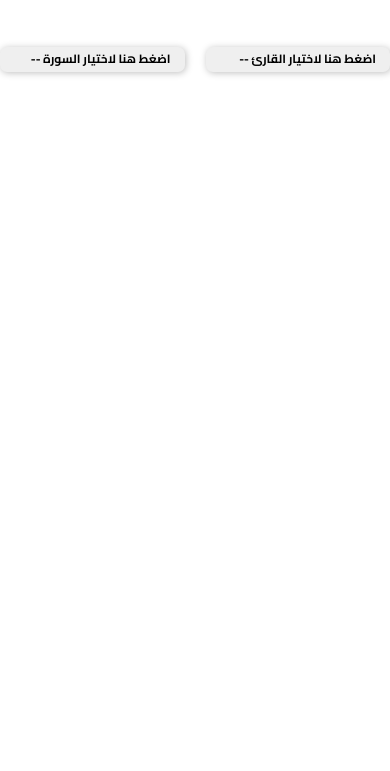
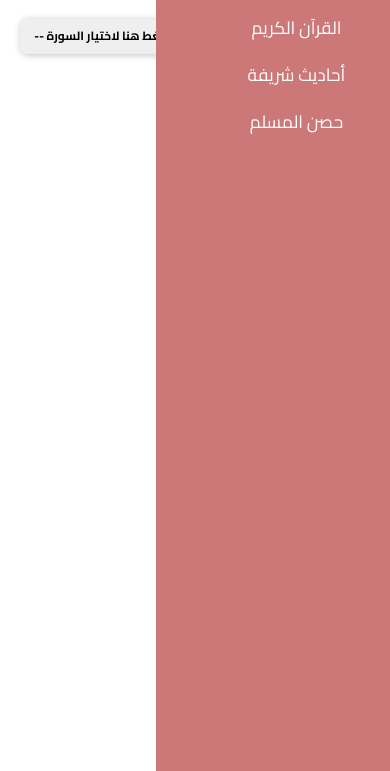
Before and after one commit to amine-loubar/DinokWebsite, a plain HTML site: page index.html in a window 390 px wide. Shown: the part 73-844 px from the top of the page. Drawn offline with nearby package versions, Linux system fonts and the light colour scheme; no server answers.

Commit message:
fix website layout

```diff
--- a/index.html
+++ b/index.html
@@ -26,6 +26,14 @@
       <h3 class="hadith">حصن المسلم</h3>
     </nav>
   </header>
+  <div class="sliding-menu">
+    <ul>
+      <li><buttom><i class="fa-solid fa-xmark"></i></buttom></li>
+      <li><a href="#">القرآن الكريم</a></li>
+      <li><a href="#">أحاديث شريفة</a></li>
+      <li><a href="#">حصن المسلم</a></li>
+    </ul>
+  </div>
   <div class="choices" onChange="getSelectValue()">
     <select name="reader" id="reader">
       <option class="option" value="">اضغط هنا لاختيار القارئ --</option>
--- a/main.js
+++ b/main.js
@@ -128,4 +128,13 @@ fetch("https://api.quran.sutanlab.id/surah")
     }
   });
 
-// add the hadith section with fetch
+let closeBtn = document.querySelector(".close");
+let menuBtn = document.querySelector(".fa-bars");
+let menu = document.querySelector(".sliding-menu");
+function open() {
+  menu.style.transform = "translate(0)"
+}
+
+// function close() {
+//   gsap.FromTo(".sliding-menu", { x: 0 }, { x: -500, duration: 1.5 });
+// }
--- a/mobile.css
+++ b/mobile.css
@@ -1,6 +1,13 @@
 @media (max-width: 1024px) {
     :root {
         font-size: 7px;
+    }
+    * {
+        margin: 0;
+        padding: 0;
+        list-style: none;
+        text-decoration: none;
+        box-sizing: border-box;
     }
     body {
         overflow-x: hidden;
@@ -15,7 +22,58 @@
     .header {
         justify-content: space-between;
     }
+    .sliding-menu {
+        display: block;
+        background: rgb(204, 120, 120);
+        width: 60vw;
+        top: 0;
+        right: 0;
+        height:100vh;
+        position: absolute;
+        z-index: 100;
+}
+    .sliding-menu ul {
+        width: 80%;
+        display: flex;
+        justify-content: space-evenly;
+        flex-direction: column;
+        row-gap: 2rem;
+        margin-top: 5rem;
+    }
+    .sliding-menu .close {
+        background: transparent;
+        border: none;
+        margin-right: 3rem;
+        margin-bottom: 2rem;
+        width: 0;
+    }
+    .fa-xmark {
+        font-size: 5rem;
+        color: #fff;
+        z-index: 1000;
+    }
+    .sliding-menu a {
+        color: #fff;
+        font-size: 2.5rem;
+        display: flex;
+        justify-content: space-evenly;
+        align-items: center;
+    }
+    .icons {
+        width: 4rem;
+    }
     .audio audio {
         width: 95vw;
     }
+    #cd {
+        margin: 15% auto;
+        width: 80vw;
+        height: 80vw;
+    }
+    .choices select {
+        padding: 1.5rem;
+    }
+    .choices {
+        padding: 0 5vw;
+    }
 }
--- a/style.css
+++ b/style.css
@@ -28,6 +28,9 @@ body {
 .fa-bars {
   display: none;
 }
+.sliding-menu {
+  display: none;
+}
 .quran {
   padding: 1rem 0.5rem;
   color: #7209b7;
@@ -56,7 +59,7 @@ body {
   display: flex;
   justify-content: center;
   column-gap: 3rem;
-  margin-top: 8rem;
+  margin-top: 4rem;
 }
 .choices select {
   width: 30rem;
@@ -95,7 +98,7 @@ select:hover {
 #cd {
   width: 35rem;
   height: 35rem;
-  margin: 3rem auto;
+  margin: 2rem auto;
   border-radius: 50%;
   -webkit-border-radius: 50%;
   -moz-border-radius: 50%;
```
